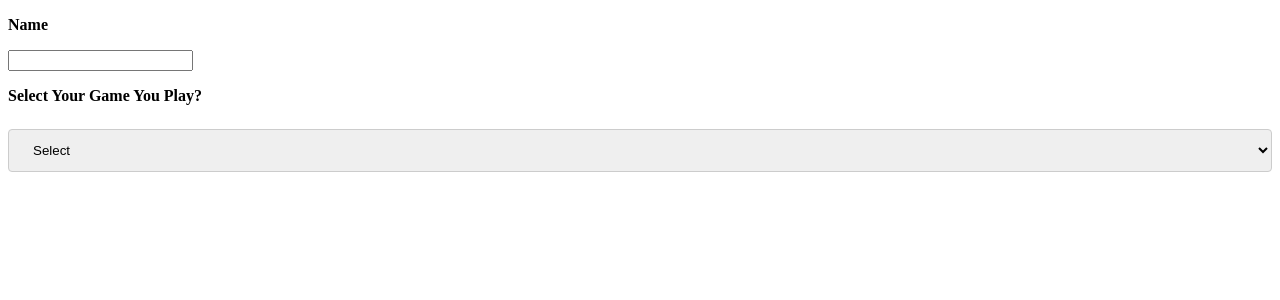
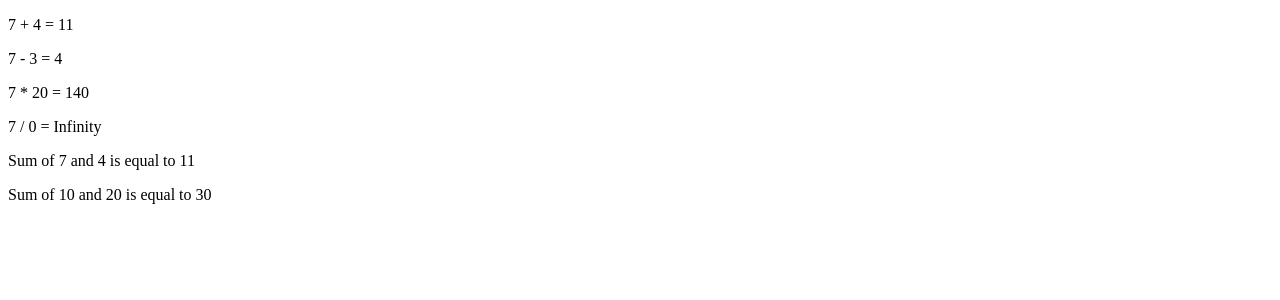
Before and after one commit to rvchauhan/javascript-client, a React (Create React App) app: page / in a window 1280 px wide. Shown: the top 300 px of the page. Built offline with nearby package versions, Linux system fonts and the light colour scheme.

Commit message:
feat : add children and material-UI setup

```diff
--- a/package.json
+++ b/package.json
@@ -3,6 +3,7 @@
   "version": "0.1.0",
   "private": true,
   "dependencies": {
+    "@material-ui/core": "^4.9.5",
     "commitizen": "^4.0.3",
     "eslint-config-airbnb": "^18.0.1",
     "husky": "^4.2.3",
--- a/src/App.jsx
+++ b/src/App.jsx
@@ -1,13 +1,14 @@
 import React from 'react';
-import InputDemo from './pages/TextFieldDemo/inputDemo';
-
+import { ThemeProvider } from '@material-ui/core/styles';
+import Theme from './theme';
+import ChildrenDemo from './pages/TextFieldDemo/ChildrenDemo';
 
 function App() {
   return (
     <div>
-      {console.log('Inside app')}
-      <InputDemo />
-
+      <ThemeProvider theme={Theme}>
+        <ChildrenDemo />
+      </ThemeProvider>
     </div>
   );
 }
--- /dev/null
+++ b/src/components/Math/math.jsx
@@ -0,0 +1,50 @@
+import React from 'react';
+import PropTypes from 'prop-types';
+
+const Text = (props) => {
+  const {
+    first, second, operator, children,
+  } = props;
+  let { result } = props;
+  switch (operator) {
+  case '+': result = first + second;
+    break;
+  case '-': result = first - second;
+    break;
+  case '/': result = first / second;
+    break;
+  case '*': result = first * second;
+    break;
+  default: break;
+  } if (children) {
+    return children(first, second, result);
+  }
+  return (
+    <>
+      <p>
+        {' '}
+        {first}
+        {' '}
+        {operator}
+        {' '}
+        {second}
+        {' '}
+=
+        {' '}
+        {result}
+        {' '}
+      </p>
+    </>
+  );
+};
+Text.propTypes = {
+  first: PropTypes.number.isRequired,
+  second: PropTypes.number.isRequired,
+  operator: PropTypes.string.isRequired,
+  result: PropTypes.number.isRequired,
+  children: PropTypes.func,
+};
+Text.defaultProps = {
+  children: undefined,
+};
+export default Text;
--- /dev/null
+++ b/src/pages/TextFieldDemo/ChildrenDemo.jsx
@@ -0,0 +1,67 @@
+import React from 'react';
+import { ThemeProvider } from '@material-ui/core';
+import Text from '../../components/Math/math';
+import Theme from '../../theme';
+
+
+export default class CalculatorDemo extends React.Component {
+  Result() {
+    let { result } = this.state;
+    result = '';
+    this.setState({ result });
+  }
+
+  render() {
+    return (
+      <>
+
+        <Text first={7} second={4} operator="+" />
+        <Text first={7} second={3} operator="-" />
+        <Text first={7} second={20} operator="*" />
+        <Text first={7} second={0} operator="/" />
+        <Text first={7} second={4} operator="+">
+          {
+            (first, second, result) => (
+              <p>
+                Sum of
+                {' '}
+                {first}
+                {' '}
+                and
+                {' '}
+                {second}
+                {' '}
+                is equal to
+                {' '}
+                {result}
+                {' '}
+              </p>
+            )
+          }
+        </Text>
+        <ThemeProvider theme={Theme}>
+          <Text first={10} second={20} operator="+">
+            {
+              (first, second, result) => (
+                <p>
+                  Sum of
+                  {' '}
+                  {first}
+                  {' '}
+                  and
+                  {' '}
+                  {second}
+                  {' '}
+                  is equal to
+                  {' '}
+                  {result}
+                  {' '}
+                </p>
+              )
+            }
+          </Text>
+        </ThemeProvider>
+      </>
+    );
+  }
+}
--- /dev/null
+++ b/src/theme.js
@@ -0,0 +1,13 @@
+import { createMuiTheme } from '@material-ui/core/styles';
+
+const theme = createMuiTheme({
+  typography: {
+    fontFamily: [
+      'cursive',
+      'sans-serif',
+      '"Comic Sans MS"',
+    ].join(','),
+  },
+  htmlFontSize: 10,
+});
+export default theme;
```
Also changed, not shown: 2 other files (tests, documents, lock files or other folders).
